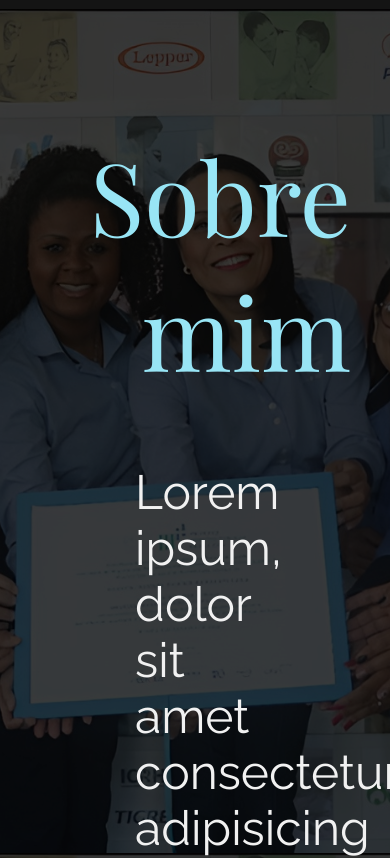
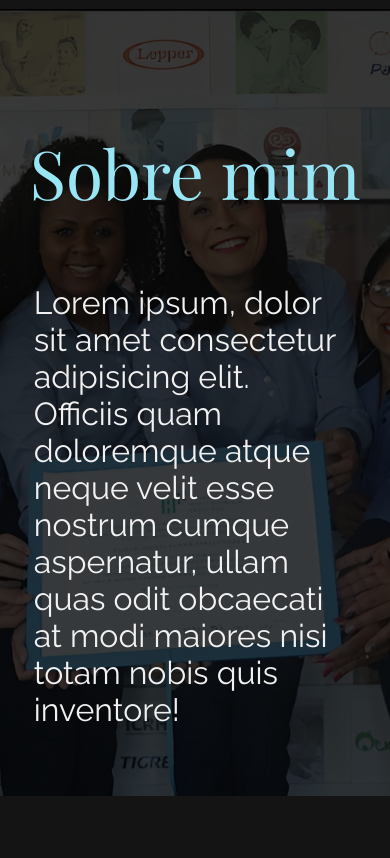
Before and after one commit to byenzinnn/Portifolio-Quesia-Upload, a website: page index.html in a window 390 px wide. Shown: the part 1060-1918 px from the top of the page. Drawn offline with nearby package versions, Linux system fonts and the light colour scheme; a web font is replaced by a local one.

Commit message:
Responsive upload

```diff
--- a/assets/css/styles.css
+++ b/assets/css/styles.css
@@ -223,6 +223,29 @@ main {
   margin-left: 16vh;
 }
 
+@media (max-width: 1135px) {
+  .textSobre p {
+    margin-left: 4vh;
+  }
+  .textSobre {
+    width: 90%;
+  }
+}
+
+@media (max-width: 1135px) {
+  .textSobre p {
+    font-size: 32px;
+  }
+  .textSobre {
+    width: 90%;
+  }
+
+  .title p {
+    font-size: 8vh;
+    width: 100%;
+    text-align: center;
+  }
+}
 .timeline {
   width: 100%;
   display: flex;
```
